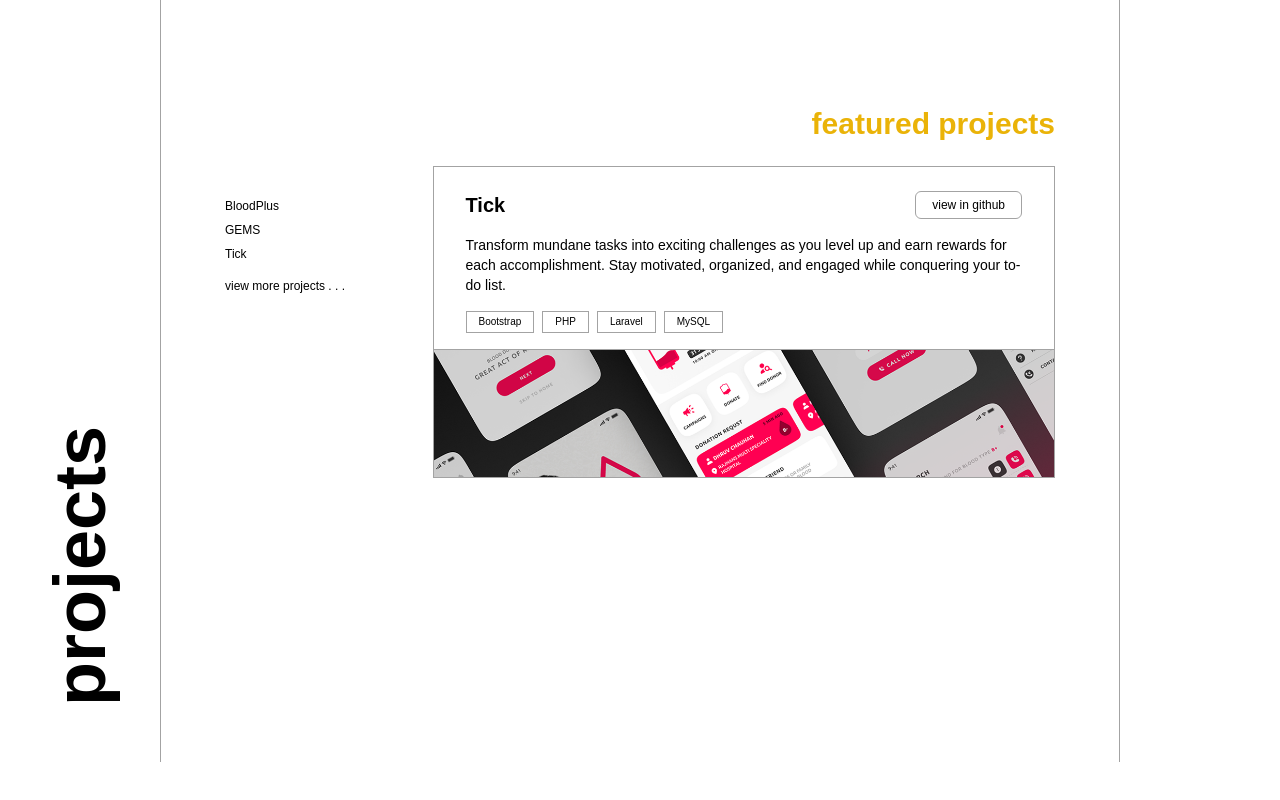
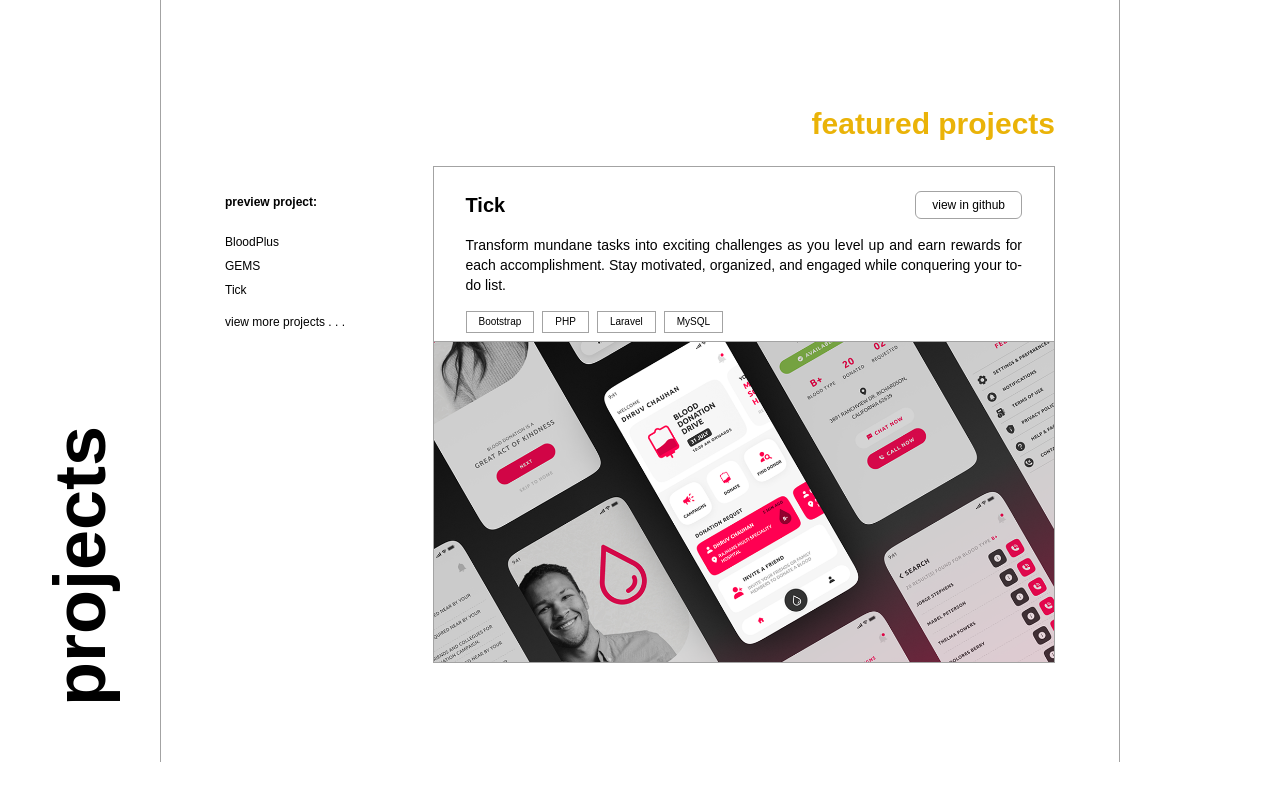
Before and after one commit to jacobbalane/portfolio, a React (Create React App) app: page / in a window 1280 px wide. Shown: the part 742-1542 px from the top of the page. Before the commit the page ends 1504 px from the top, so only its background shows below. Built offline with nearby package versions, Linux system fonts and the light colour scheme.

Commit message:
fix: adjusted image size and text alignment

```diff
--- a/src/components/Project.tsx
+++ b/src/components/Project.tsx
@@ -20,32 +20,30 @@ const Project = () => {
         <p className="hidden lg:block text-xl md:text-3xl font-bold text-right text-yellow-500">
           featured projects
         </p>
-        <div className="flex flex-col space-y-6 md:space-y-7 md:flex-row-reverse">
-          <div className="flex flex-col md:flex-col md:border md:border-neutral-400 space-y-2 md:w-3/4">
-            <div className=" space-y-4 md:px-8 md:pt-6 ">
+        <div className="md:h-full flex flex-col space-y-6 md:space-y-7 md:flex-row-reverse">
+          <div className="md:h-1/2 flex flex-col md:flex-col  space-y-2 md:space-y-0 md:w-3/4">
+            <div className="space-y-4 md:px-8 md:pt-6 md:border md:border-neutral-400">
               <div className="flex justify-between">
                 <p className="font-semibold md:text-xl">Tick</p>
                 <button className="hidden md:block border border-neutral-400 rounded-md text-xs px-4">
                   view in github
                 </button>
               </div>
-              <p className="text-xs md:text-sm">
+              <p className="text-xs md:text-sm text-justify">
                 Transform mundane tasks into exciting challenges as you level up
                 and earn rewards for each accomplishment. Stay motivated,
                 organized, and engaged while conquering your to-do list.
               </p>
               <TechnologyUsed technologies={technologies} />
             </div>
-            <div className="flex flex-col space-y-2">
             <img
-                className="h-32 object-cover border md:border-x-0 md:border-b-0 border-neutral-400"
+              className="w-full h-32 md:h-full object-cover border md:border-t-0 border-neutral-400"
               src={projectPreview}
               alt=""
             />
             <button className="text-xs text-neutral-300 border border-neutral-400 py-2 rounded-sm bg-stone-950 md:hidden">
               view in github
             </button>
-            </div>
           </div>
           <div className="space-y-4 md:w-1/4">
             <FeaturedProjects projects={projects} />
--- a/src/particles/FeaturedProjects.tsx
+++ b/src/particles/FeaturedProjects.tsx
@@ -6,8 +6,8 @@ interface ProjectsProps {
 
 const Projects: React.FC<ProjectsProps> = ({ projects }) => {
   return (
-    <div className="flex flex-col text-xs font-montserrat space-y-4 md:space-y-1">
-      <p className="font-semibold md:hidden">Select project to preview:</p>
+    <div className="flex flex-col text-xs font-montserrat space-y-4 md:space-y-6">
+      <p className="font-semibold">preview project:</p>
       <ul className="space-y-1 md:space-y-2">
         {" "}
         {projects.map((project) => (
```
Lines whose indentation alone changed are shown as unchanged.
